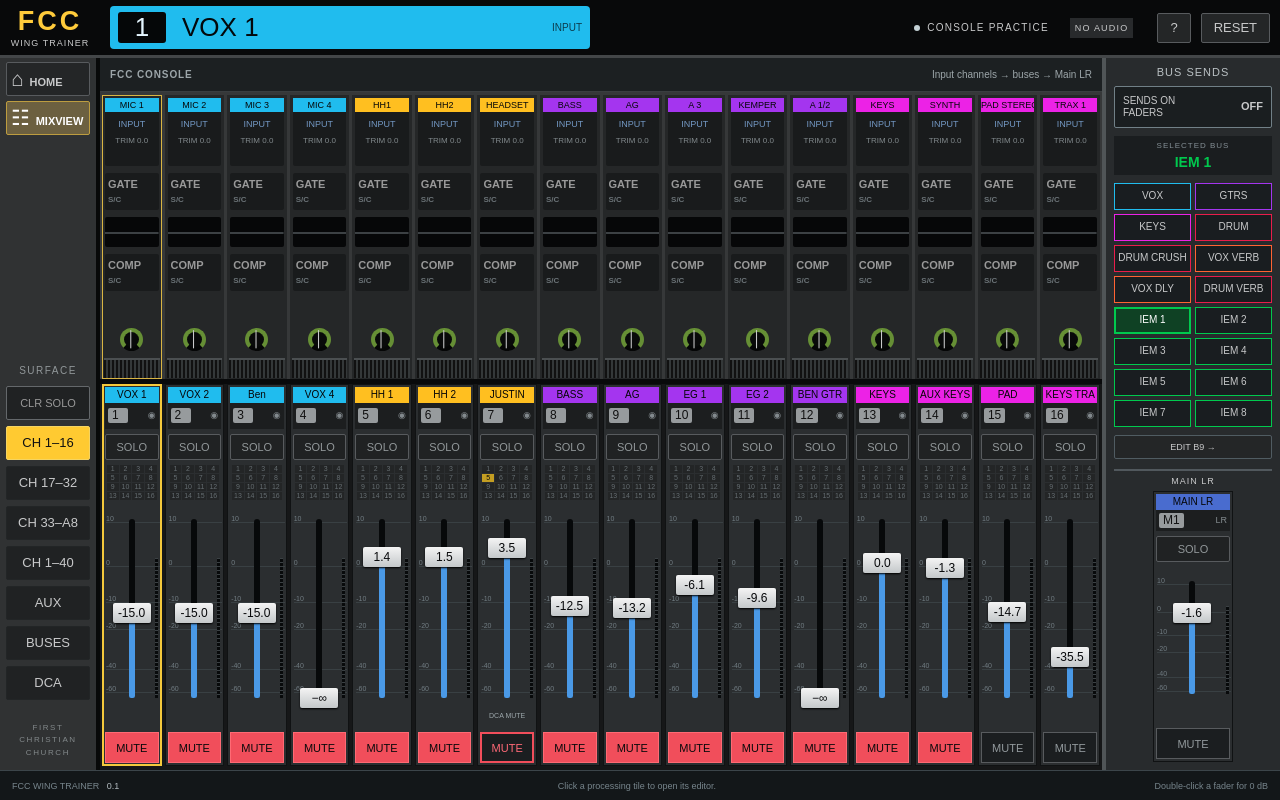
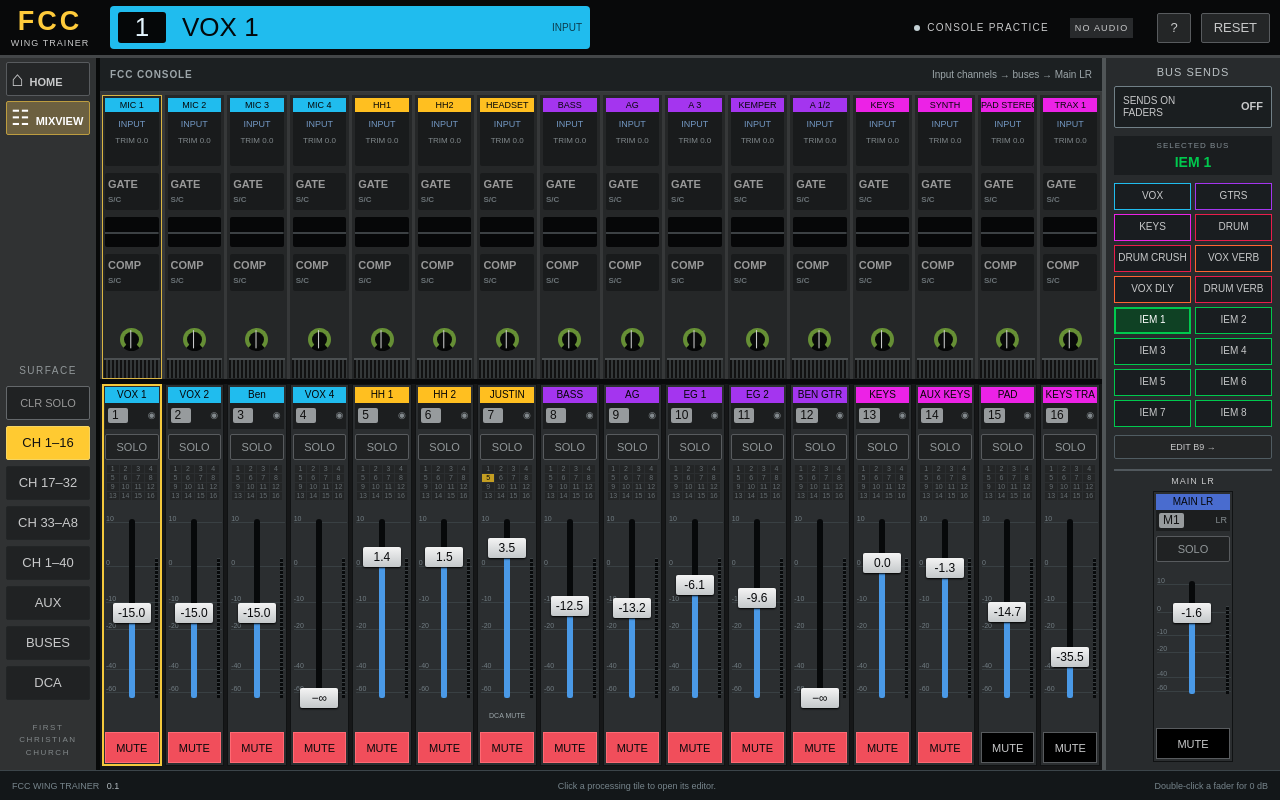
Before and after one commit to benhaysmusic/fcc-wing-hub, a React (Vite) app: page / in a window 1280 px wide. Built offline with nearby package versions, Linux system fonts and the light colour scheme.

Commit message:
Use black unmuted buttons and consistent red mute states

```diff
--- a/src/styles.css
+++ b/src/styles.css
@@ -553,14 +553,15 @@ button:disabled {
   background: #1b1e20;
   color: #92999c;
 }
-.mute.active {
+.mute {
+  background: #000;
+  color: #c8c9ca;
+}
+.mute.active,
+.mute.inherited {
   background: #f14e5b;
   border-color: #ff6a74;
   color: #090a0b;
-}
-.mute.inherited {
-  border: 2px solid #f14e5b;
-  color: #ff6977;
 }
 .mute.bus-inherited {
   border-color: #f14e5b;
```
